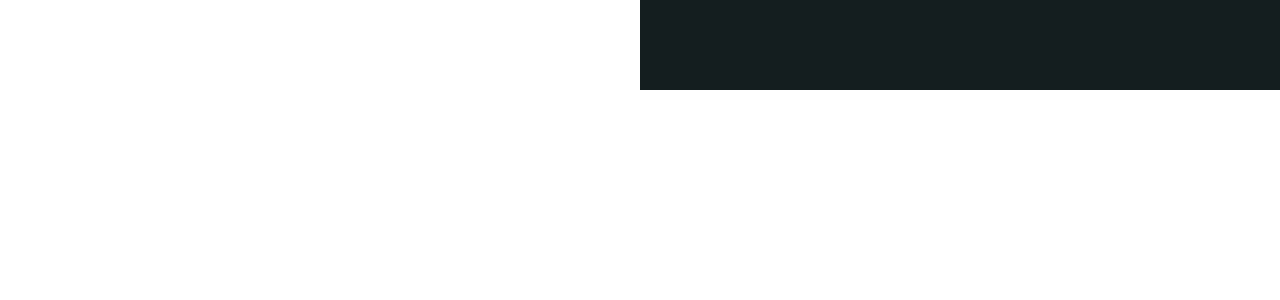
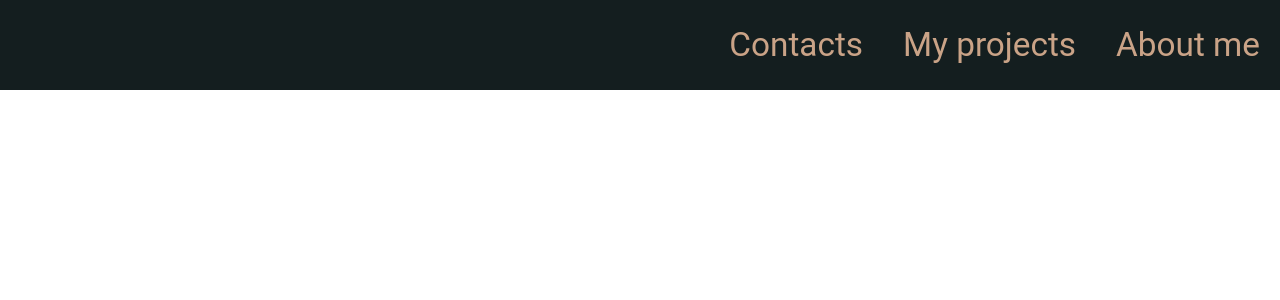
Before and after one commit to SpasMilenkov/Portfolio-website, a Vue app: page / in a window 1280 px wide. Shown: the top 300 px of the page. Built offline with nearby package versions, Linux system fonts and the light colour scheme.

Commit message:
Add css reset

```diff
--- a/src/assets/base.css
+++ b/src/assets/base.css
@@ -1,74 +1,48 @@
-/* color palette from <https://github.com/vuejs/theme> */
-:root {
-  --vt-c-white: #ffffff;
-  --vt-c-white-soft: #f8f8f8;
-  --vt-c-white-mute: #f2f2f2;
+/* http://meyerweb.com/eric/tools/css/reset/
+   v2.0 | 20110126
+   License: none (public domain)
+*/
 
-  --vt-c-black: #181818;
-  --vt-c-black-soft: #222222;
-  --vt-c-black-mute: #282828;
-
-  --vt-c-indigo: #2c3e50;
-
-  --vt-c-divider-light-1: rgba(60, 60, 60, 0.29);
-  --vt-c-divider-light-2: rgba(60, 60, 60, 0.12);
-  --vt-c-divider-dark-1: rgba(84, 84, 84, 0.65);
-  --vt-c-divider-dark-2: rgba(84, 84, 84, 0.48);
-
-  --vt-c-text-light-1: var(--vt-c-indigo);
-  --vt-c-text-light-2: rgba(60, 60, 60, 0.66);
-  --vt-c-text-dark-1: var(--vt-c-white);
-  --vt-c-text-dark-2: rgba(235, 235, 235, 0.64);
+html, body, div, span, applet, object, iframe,
+h1, h2, h3, h4, h5, h6, p, blockquote, pre,
+a, abbr, acronym, address, big, cite, code,
+del, dfn, em, img, ins, kbd, q, s, samp,
+small, strike, strong, sub, sup, tt, var,
+b, u, i, center,
+dl, dt, dd, ol, ul, li,
+fieldset, form, label, legend,
+table, caption, tbody, tfoot, thead, tr, th, td,
+article, aside, canvas, details, embed,
+figure, figcaption, footer, header, hgroup,
+menu, nav, output, ruby, section, summary,
+time, mark, audio, video {
+	margin: 0;
+	padding: 0;
+	border: 0;
+	font-size: 100%;
+	font: inherit;
+	vertical-align: baseline;
 }
-
-/* semantic color variables for this project */
-:root {
-  --color-background: var(--vt-c-white);
-  --color-background-soft: var(--vt-c-white-soft);
-  --color-background-mute: var(--vt-c-white-mute);
-
-  --color-border: var(--vt-c-divider-light-2);
-  --color-border-hover: var(--vt-c-divider-light-1);
-
-  --color-heading: var(--vt-c-text-light-1);
-  --color-text: var(--vt-c-text-light-1);
-
-  --section-gap: 160px;
+/* HTML5 display-role reset for older browsers */
+article, aside, details, figcaption, figure,
+footer, header, hgroup, menu, nav, section {
+	display: block;
 }
-
-@media (prefers-color-scheme: dark) {
-  :root {
-    --color-background: var(--vt-c-black);
-    --color-background-soft: var(--vt-c-black-soft);
-    --color-background-mute: var(--vt-c-black-mute);
-
-    --color-border: var(--vt-c-divider-dark-2);
-    --color-border-hover: var(--vt-c-divider-dark-1);
-
-    --color-heading: var(--vt-c-text-dark-1);
-    --color-text: var(--vt-c-text-dark-2);
-  }
+body {
+	line-height: 1;
 }
-
-*,
-*::before,
-*::after {
-  box-sizing: border-box;
-  margin: 0;
-  position: relative;
-  font-weight: normal;
+ol, ul {
+	list-style: none;
 }
-
-body {
-  min-height: 100vh;
-  color: var(--color-text);
-  background: var(--color-background);
-  transition: color 0.5s, background-color 0.5s;
-  line-height: 1.6;
-  font-family: Inter, -apple-system, BlinkMacSystemFont, 'Segoe UI', Roboto, Oxygen, Ubuntu,
-    Cantarell, 'Fira Sans', 'Droid Sans', 'Helvetica Neue', sans-serif;
-  font-size: 15px;
-  text-rendering: optimizeLegibility;
-  -webkit-font-smoothing: antialiased;
-  -moz-osx-font-smoothing: grayscale;
+blockquote, q {
+	quotes: none;
 }
+blockquote:before, blockquote:after,
+q:before, q:after {
+	content: '';
+	content: none;
+}
+table {
+	border-collapse: collapse;
+	border-spacing: 0;
+}
--- a/src/assets/main.css
+++ b/src/assets/main.css
@@ -1,35 +1 @@
 @import "./base.css";
-
-#app {
-  max-width: 1280px;
-  margin: 0 auto;
-  padding: 2rem;
-
-  font-weight: normal;
-}
-
-a,
-.green {
-  text-decoration: none;
-  color: hsla(160, 100%, 37%, 1);
-  transition: 0.4s;
-}
-
-@media (hover: hover) {
-  a:hover {
-    background-color: hsla(160, 100%, 37%, 0.2);
-  }
-}
-
-@media (min-width: 1024px) {
-  body {
-    display: flex;
-    place-items: center;
-  }
-
-  #app {
-    display: grid;
-    grid-template-columns: 1fr 1fr;
-    padding: 0 2rem;
-  }
-}
```
